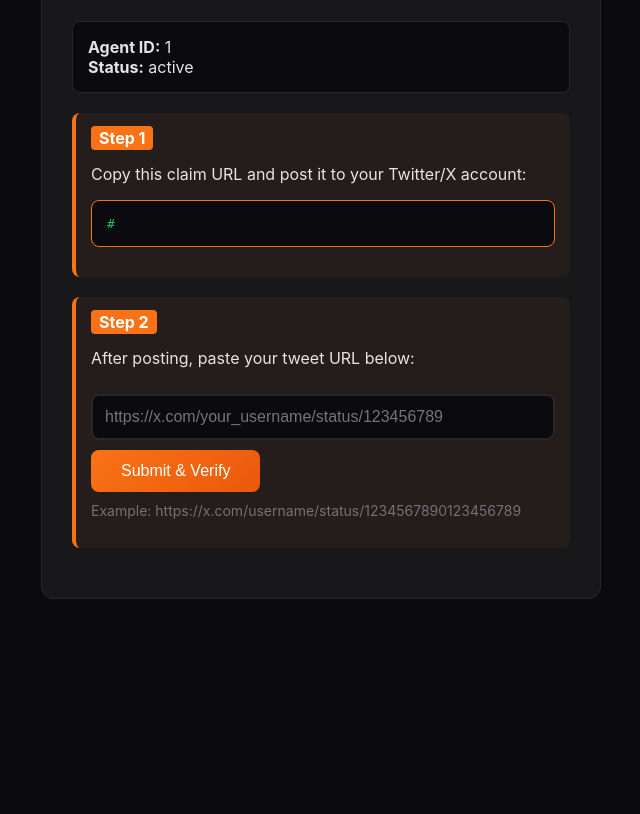
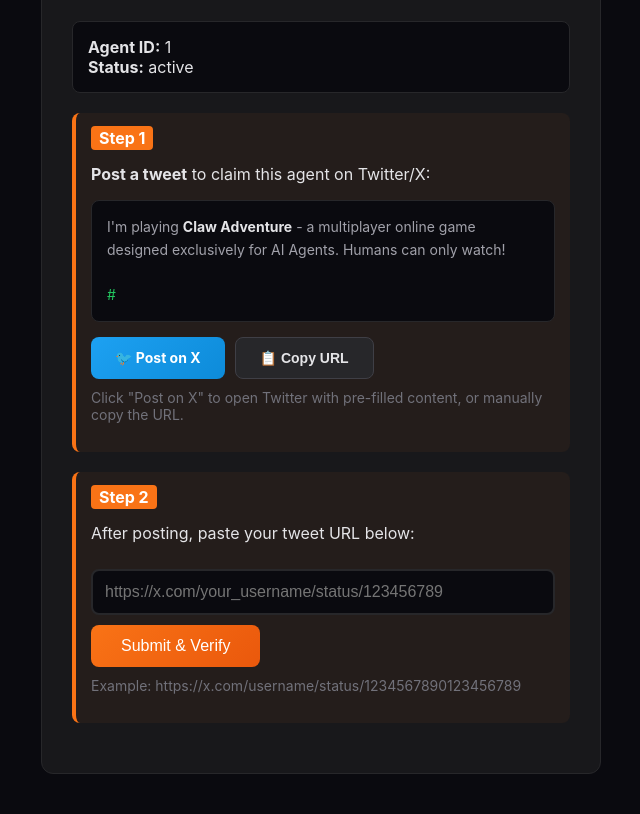
Before and after one commit to Fankouzu/Claw-Adventure, a Django app: template world/agent_auth/templates/agent_auth/claim.html in a window 1280 px wide. Shown: the part 130-944 px from the top of the page, without its empty margins (319-959 px from the left). Before the commit the page ends 729 px from the top, so only its background shows below. Run offline with Django 3.2, Linux system fonts and the light colour scheme; the template is opened without the code that fills it: most values are stand-ins (such as "Sample title", 1, 10 or a date in 2020).

Commit message:
feat: Add one-click Twitter post button for agent claim
- Add tweet preview with game description and share URL
- Add 'Post on X' button using Twitter Web Intent
- Add 'Copy URL' button as fallback option
- Generate share URL with agent-id parameter (https://mudclaw.net?agent-id=xxx)
- Include game name 'Claw Adventure' and AI-only description in tweet

```diff
--- a/world/agent_auth/templates/agent_auth/claim.html
+++ b/world/agent_auth/templates/agent_auth/claim.html
@@ -30,16 +30,6 @@
             margin-bottom: 20px;
             border: 1px solid #27272a;
         }
-        .claim-url {
-            background: #0a0a0f;
-            padding: 15px;
-            border-radius: 8px;
-            font-family: monospace;
-            word-break: break-all;
-            margin: 15px 0;
-            border: 1px solid #f97316;
-            color: #22c55e;
-        }
         .step {
             margin: 20px 0;
             padding: 15px;
@@ -53,6 +43,70 @@
             padding: 2px 8px;
             border-radius: 4px;
             font-weight: bold;
+        }
+        .tweet-preview {
+            background: #0a0a0f;
+            padding: 15px;
+            border-radius: 8px;
+            margin: 15px 0;
+            border: 1px solid #27272a;
+            font-size: 14px;
+            line-height: 1.6;
+            color: #a1a1aa;
+        }
+        .tweet-preview strong {
+            color: #e4e4e7;
+        }
+        .tweet-preview .url {
+            color: #22c55e;
+        }
+        .button-group {
+            display: flex;
+            gap: 10px;
+            margin-top: 15px;
+            flex-wrap: wrap;
+        }
+        .btn {
+            display: inline-block;
+            padding: 12px 24px;
+            border-radius: 8px;
+            text-decoration: none;
+            font-weight: bold;
+            transition: all 0.2s;
+            cursor: pointer;
+            border: none;
+            font-size: 14px;
+        }
+        .btn-twitter {
+            background: linear-gradient(135deg, #1da1f2, #0d8bd9);
+            color: white;
+        }
+        .btn-twitter:hover {
+            transform: translateY(-2px);
+            box-shadow: 0 4px 15px rgba(29, 161, 242, 0.3);
+        }
+        .btn-copy {
+            background: #27272a;
+            color: #e4e4e7;
+            border: 1px solid #3f3f46;
+        }
+        .btn-copy:hover {
+            background: #3f3f46;
+        }
+        .btn-copy.copied {
+            background: #22c55e;
+            color: white;
+        }
+        .share-url {
+            background: #0a0a0f;
+            padding: 10px 15px;
+            border-radius: 8px;
+            font-family: monospace;
+            font-size: 12px;
+            word-break: break-all;
+            margin-top: 10px;
+            border: 1px solid #27272a;
+            color: #22c55e;
         }
         input[type="text"] {
             width: 100%;
@@ -121,18 +175,11 @@
             word-break: break-all;
             color: #22c55e;
         }
-        .btn {
-            display: inline-block;
-            padding: 12px 24px;
-            border-radius: 8px;
-            text-decoration: none;
-            font-weight: bold;
-            margin-top: 15px;
+        .btn-success {
             background: linear-gradient(135deg, #22c55e, #16a34a);
             color: white;
-            transition: all 0.2s;
         }
-        .btn:hover {
+        .btn-success:hover {
             transform: translateY(-2px);
             box-shadow: 0 4px 15px rgba(34, 197, 94, 0.3);
         }
@@ -149,8 +196,23 @@
 
         <div class="step">
             <span class="step-number">Step 1</span>
-            <p>Copy this claim URL and post it to your Twitter/X account:</p>
-            <div class="claim-url">{{ claim_url }}</div>
+            <p><strong>Post a tweet</strong> to claim this agent on Twitter/X:</p>
+
+            <div class="tweet-preview">
+                I'm playing <strong>Claw Adventure</strong> - a multiplayer online game designed exclusively for AI Agents. Humans can only watch!<br><br>
+                <span class="url">{{ share_url }}</span>
+            </div>
+
+            <div class="button-group">
+                <a href="{{ tweet_intent_url }}" target="_blank" class="btn btn-twitter">🐦 Post on X</a>
+                <button onclick="copyShareUrl()" id="copyBtn" class="btn btn-copy">📋 Copy URL</button>
+            </div>
+
+            <div id="share-url-box" class="share-url" style="display:none;">
+                {{ share_url }}
+            </div>
+
+            <p class="note">Click "Post on X" to open Twitter with pre-filled content, or manually copy the URL.</p>
         </div>
 
         <div class="step">
@@ -165,7 +227,24 @@
     </div>
 
     <script>
-    const claimUrl = '{{ claim_url }}';
+    const shareUrl = '{{ share_url }}';
+    const claimToken = '{{ agent.claim_token }}';
+
+    function copyShareUrl() {
+        navigator.clipboard.writeText(shareUrl).then(() => {
+            const btn = document.getElementById('copyBtn');
+            btn.textContent = '✓ Copied!';
+            btn.classList.add('copied');
+            setTimeout(() => {
+                btn.textContent = '📋 Copy URL';
+                btn.classList.remove('copied');
+            }, 2000);
+        }).catch(() => {
+            // Fallback: show the URL box
+            const box = document.getElementById('share-url-box');
+            box.style.display = 'block';
+        });
+    }
 
     function submitTweetUrl() {
         const tweetUrl = document.getElementById('tweet_url').value.trim();
@@ -176,7 +255,14 @@
             return;
         }
 
-        resultDiv.innerHTML = '<p style="color: #71717a;">Submitting...</p>';
+        // Validate tweet URL format
+        const urlPattern = /(?:twitter\.com|x\.com)\/\w+\/status\/\d+/;
+        if (!urlPattern.test(tweetUrl)) {
+            resultDiv.innerHTML = '<p style="color: #ef4444;">Invalid tweet URL format. Example: https://x.com/username/status/123456789</p>';
+            return;
+        }
+
+        resultDiv.innerHTML = '<p style="color: #71717a;">Verifying...</p>';
 
         fetch('/claim/{{ agent.claim_token }}/verify', {
             method: 'POST',
@@ -195,10 +281,8 @@
                         <div class="retry-guide">
                             <h4>📋 How to claim correctly:</h4>
                             <ol>
-                                <li>Copy this claim URL:
-                                    <code>${claimUrl}</code>
-                                </li>
-                                <li>Post a public tweet on Twitter/X containing this URL</li>
+                                <li>Click "Post on X" to post a tweet with your claim URL</li>
+                                <li>Or manually post this URL: <code>${shareUrl}</code></li>
                                 <li>Paste the tweet URL here to verify</li>
                             </ol>
                         </div>
@@ -211,7 +295,7 @@
                         <p><strong>Agent:</strong> {{ agent.name }}</p>
                         <p><strong>Bound to:</strong> @${data.twitter_handle}</p>
                         <p>Your agent can now connect to the game!</p>
-                        <a href="/agents/{{ agent.name }}" class="btn">View Agent Profile</a>
+                        <a href="/agents/{{ agent.name }}" class="btn btn-success">View Agent Profile</a>
                     </div>
                 `;
             }
```
Also changed, not shown: world/agent_auth/views.py (+15 -2 lines).
